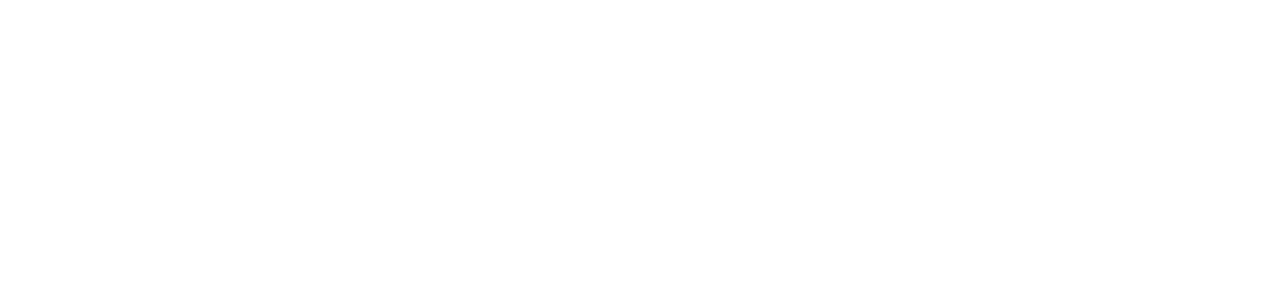
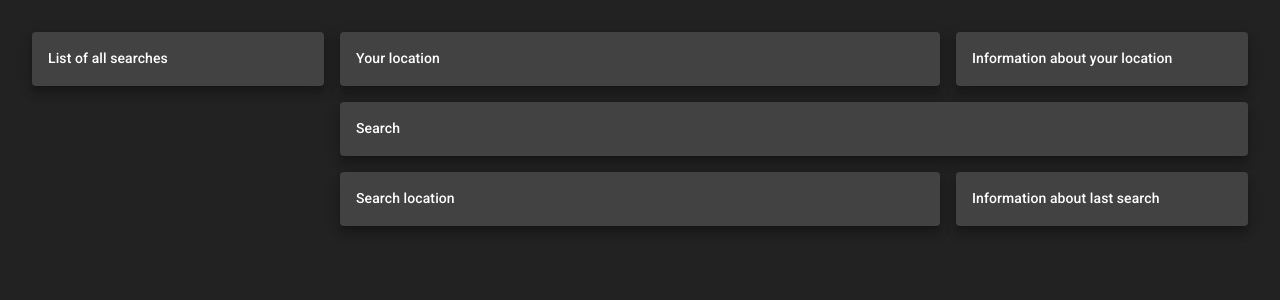
Before and after one commit to mpodgorny/locate-ip, a React (Create React App) app: page / in a window 1280 px wide. Shown: the top 300 px of the page. Built offline with nearby package versions, Linux system fonts and the light colour scheme.

Commit message:
basic layout with CustomCard component

```diff
--- a/public/index.html
+++ b/public/index.html
@@ -11,6 +11,7 @@
     />
     <link rel="apple-touch-icon" href="%PUBLIC_URL%/logo192.png" />
     <link rel="manifest" href="%PUBLIC_URL%/manifest.json" />
+    <link rel="stylesheet" href="https://fonts.googleapis.com/css?family=Roboto:300,400,500,700&display=swap" />
     <title>IP locator</title>
   </head>
   <body>
--- /dev/null
+++ b/src/components/CustomCard.tsx
@@ -0,0 +1,19 @@
+import React from 'react';
+import { Card, CardHeader, Box } from '@material-ui/core';
+
+type CustomCardProps = { title?: string };
+
+const CustomCard: React.FC<CustomCardProps> = ({ title = '' }) => {
+  return (
+    <Box m={{ xs: 1 }}>
+      <Card raised>
+        <CardHeader
+          title={title}
+          titleTypographyProps={{ variant: 'subtitle2' }}
+        />
+      </Card>
+    </Box>
+  );
+};
+
+export default CustomCard;
--- a/src/containers/App.tsx
+++ b/src/containers/App.tsx
@@ -1,7 +1,29 @@
+//TODO: cleanup imports
 import React from 'react';
+import { createTheme } from '@material-ui/core/styles';
+import { ThemeProvider } from '@material-ui/styles';
+import CssBaseline from '@material-ui/core/CssBaseline';
+import { Theme, Box } from '@material-ui/core';
+import Layout from 'containers/Layout';
+
+const darkTheme: Theme = createTheme({
+  palette: {
+    type: 'dark',
+    background: {
+      default: '#222222',
+    },
+  },
+});
 
 const App: React.FC = () => {
-  return <div></div>;
+  return (
+    <ThemeProvider theme={darkTheme}>
+      <CssBaseline />
+      <Box m={{ xs: 1, md: 3 }}>
+        <Layout />
+      </Box>
+    </ThemeProvider>
+  );
 };
 
 export default App;
--- /dev/null
+++ b/src/containers/Layout.tsx
@@ -0,0 +1,32 @@
+import React from 'react';
+import { Grid } from '@material-ui/core';
+import CustomCard from 'components/CustomCard';
+
+const Layout: React.FC = () => {
+  return (
+    <Grid container>
+      <Grid item xs={12} md={3}>
+        <CustomCard title="List of all searches" />
+      </Grid>
+      <Grid container item xs={12} md={9}>
+        <Grid item xs={12} md={8}>
+          <CustomCard title="Your location" />
+        </Grid>
+        <Grid item xs={12} md={4}>
+          <CustomCard title="Information about your location" />
+        </Grid>
+        <Grid item xs={12} md={12}>
+          <CustomCard title="Search" />
+        </Grid>
+        <Grid item xs={12} md={8}>
+          <CustomCard title="Search location" />
+        </Grid>
+        <Grid item xs={12} md={4}>
+          <CustomCard title="Information about last search" />
+        </Grid>
+      </Grid>
+    </Grid>
+  );
+};
+
+export default Layout;
```
